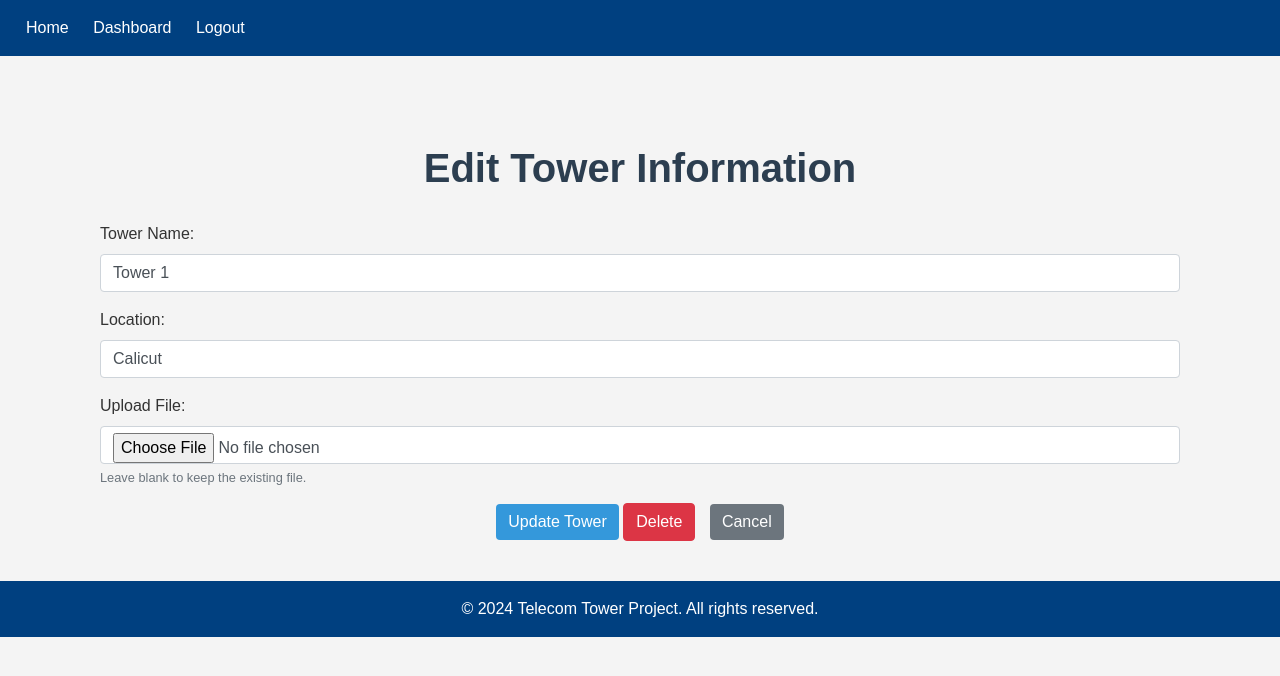
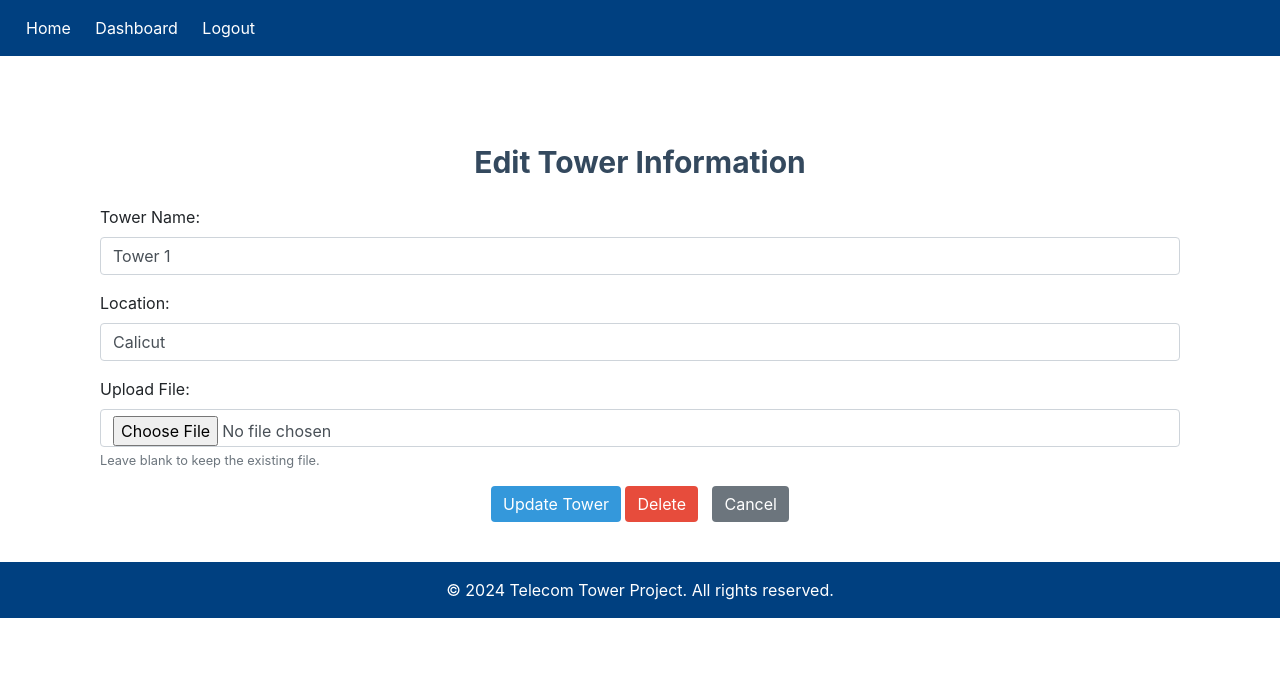
Before and after one commit to KARTHIKA448/Telecom_Tower, a Django app: page /edit/4/ in a window 1280 px wide. Shown: the top 676 px of the page. Run offline with Django 5.2, Linux system fonts and the light colour scheme; a user stored in the database is signed in; data comes from the database, SQL or seed files in the repository; some libraries are stand-ins or nearby versions.

Commit message:
edit.html

```diff
--- a/my_project/my_app/templates/edit.html
+++ b/my_project/my_app/templates/edit.html
@@ -14,7 +14,7 @@
         </div>
     {% endif %}
 
-    <form method="post" enctype="multipart/form-data">  <!-- Ensure enctype is set for file uploads -->
+    <form method="post" enctype="multipart/form-data">
         {% csrf_token %}
         <div class="form-group">
             <label for="tower-name">Tower Name:</label>
@@ -35,23 +35,17 @@
         <div class="text-center">
             <button type="submit" class="btn btn-primary">Update Tower</button>
             <a href="{% url 'delete' tower.id %}" class="btn btn-danger" onclick="return confirm('Are you sure you want to delete this tower?');">Delete</a>
-
-            <a href="{% url 'dashboard' %}" class="btn btn-secondary">Cancel</a>  <!-- Link to return to the tower list -->
+            <a href="{% url 'dashboard' %}" class="btn btn-secondary">Cancel</a>
         </div>
     </form>
 </div>
 
 <style>
-    body {
-        font-family: 'Arial', sans-serif;
-        background-color: #f4f4f4;
-        color: #333;
-    }
-
     h1 {
-        color: #2c3e50;
+        color: #34495e;
+        font-size: 30px;
         font-weight: bold;
-        margin-bottom: 30px;
+        margin-bottom: 25px;
     }
 
     .btn-primary {
@@ -61,6 +55,15 @@
 
     .btn-primary:hover {
         background-color: #2980b9;
+    }
+
+    .btn-danger {
+        background-color: #e74c3c;
+        border: none;
+    }
+
+    .btn-danger:hover {
+        background-color: #c0392b;
     }
 
     .btn-secondary {
@@ -73,10 +76,10 @@
         background-color: #5a6268;
     }
 
-    /* Mobile Styles */
+    /* Responsive Design */
     @media (max-width: 600px) {
         .container {
-            padding: 15px;
+            padding: 20px;
         }
     }
 </style>
```
